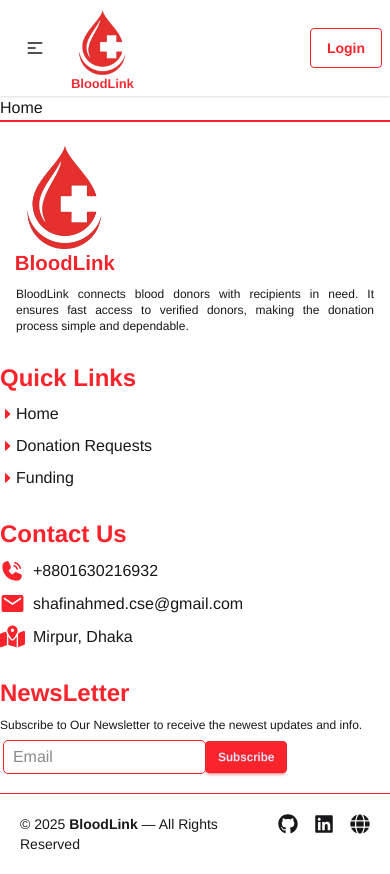
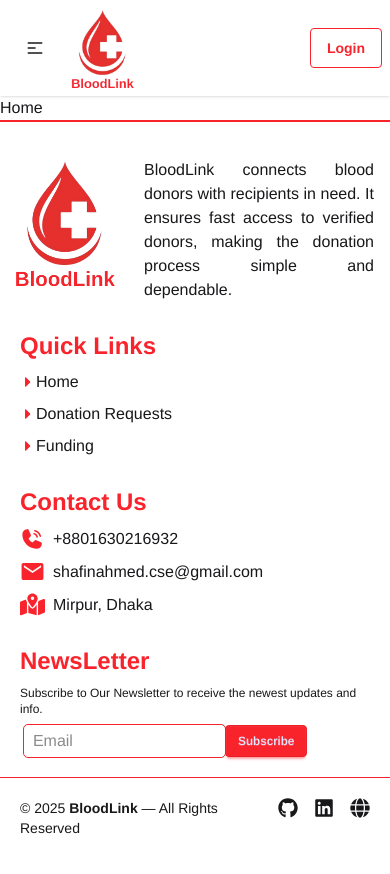
Before and after one commit to syedshafinahmed/BloodLink-Client, a React (Vite) app: page / in a window 390 px wide. Built offline with nearby package versions, Linux system fonts and the light colour scheme.

Commit message:
Updated Footer

```diff
--- a/src/pages/shared/Footer.jsx
+++ b/src/pages/shared/Footer.jsx
@@ -7,15 +7,14 @@ import { IoMdMail } from 'react-icons/io';
 import { FaMapLocationDot } from 'react-icons/fa6';
 const Footer = () => {
   return (
-    <div className=''>
     <div className='w-full border-t-2 border-primary'>
       <div className='max-w-7xl mx-auto'>
         <div className='grid grid-cols-1 md:grid-cols-4 gap-7 py-5 items-center'>
-            <div className=''>
+          <div className='flex flex-row md:flex-col items-center md:items-start'>
             <img src={logo} className='w-32' alt="" />
-              <p className='text-justify px-4 text-xs mt-4'>BloodLink connects blood donors with recipients in need. It ensures fast access to verified donors, making the donation process simple and dependable.</p>
+            <p className='text-justify px-4 text-base md:text-xs mt-4'>BloodLink connects blood donors with recipients in need. It ensures fast access to verified donors, making the donation process simple and dependable.</p>
           </div>
-            <div className=''>
+          <div className='px-5 md:px-0'>
             <h1 className='font-black text-primary text-2xl pb-2'>Quick Links</h1>
             <ul className='space-y-2 flex flex-col'>
               <NavLink className='flex items-center hover:text-primary hover:font-semibold' to="/"><FaCaretRight color='#f9232c'></FaCaretRight> Home</NavLink>
@@ -23,7 +22,7 @@ const Footer = () => {
               <NavLink className='flex items-center hover:text-primary hover:font-semibold' to="/funding"><FaCaretRight color='#f9232c'></FaCaretRight> Funding</NavLink>
             </ul>
           </div>
-            <div className=''>
+          <div className='px-5 md:px-0'>
             <h1 className='font-black text-primary text-2xl pb-2'>Contact Us</h1>
             <ul className='flex flex-col space-y-2'>
               <span className='flex items-center gap-2'><PiPhoneCallFill size={25} color='#f9232c' /> +8801630216932</span>
@@ -31,7 +30,7 @@ const Footer = () => {
               <span className='flex items-center gap-2'><FaMapLocationDot size={25} color='#f9232c' /> Mirpur, Dhaka</span>
             </ul>
           </div>
-            <div className=''>
+          <div className='px-5 md:px-0'>
             <h1 className='font-black text-primary text-2xl pb-2'>NewsLetter</h1>
             <p className='text-xs pb-2'>Subscribe to Our Newsletter to receive the newest updates and info.</p>
             <div className='flex items-center px-1'>
@@ -57,7 +56,6 @@ const Footer = () => {
         </div>
       </div>
     </div>
-    </div>
   );
 };
 
```
Lines whose indentation alone changed are shown as unchanged.
